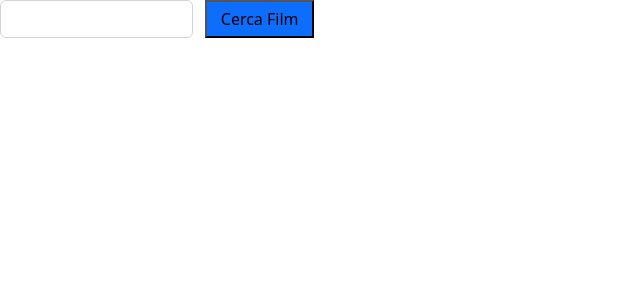
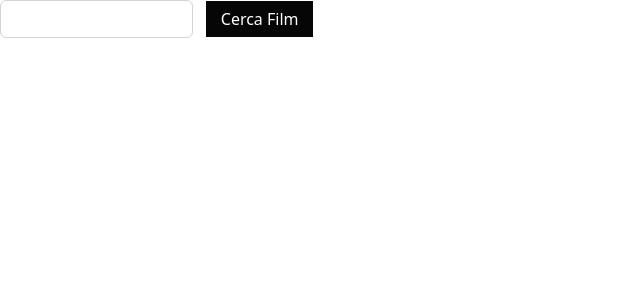
Before and after one commit to Andrea-lulli/vue-boolflix, a Vue app: page / in a window 1280 px wide. Shown: the top 300 px of the page, without its empty margins (0-640 px from the left). Built offline with nearby package versions, Linux system fonts and the light colour scheme.

Commit message:
inserite bandiere e card

```diff
--- a/src/App.vue
+++ b/src/App.vue
@@ -2,7 +2,7 @@
   <div id="app">
     <div class="row">
       <HeaderComp @inputSearch="nomeMethods" />
-      <button class="col-1 bg-primary" @click="SceltaFilm()">Cerca Film</button>
+      <button class="col-1 button-cerca" @click="SceltaFilm()">Cerca Film</button>
     </div>
     <MainComp :CardFilm="ListaFilm" />
   </div>
@@ -18,6 +18,7 @@ export default {
   components: {
     HeaderComp,
     MainComp,
+
   },
 
   data() {
@@ -49,4 +50,13 @@ export default {
 
 
 <style lang="scss">
+body{
+  background-color: rgb(6, 6, 6);
+}
+
+.button-cerca{
+  background-color: rgb(6, 6, 6);
+  color: white;
+  border: 1px solid white;
+}
 </style>
--- a/src/components/CardComp.vue
+++ b/src/components/CardComp.vue
@@ -8,10 +8,10 @@
         alt="..."
       />
       <div class="card-body">
-        <p class="titolo" >{{ CardFilm.title }}</p>
+        <p class="titolo" >Titolo: {{ CardFilm.title }}</p>
         <img class="bandiera" v-if="LinguaFilm.includes(CardFilm.original_language)" :src="`/img/${CardFilm.original_language}.png`" alt="">
         <div v-else class="lingua">{{ CardFilm.original_language }}</div>
-         <p class="lingua">{{ CardFilm.vote_average }}</p>
+         <p class="lingua">Voto: {{ CardFilm.vote_average }}</p>
       </div>
     </div>
 
@@ -43,6 +43,9 @@ div{
 .card-singole{
     flex-basis: 23%;
     margin: 10px 0;
+    color: white;
+    background-color: rgb(90, 88, 88);
+    padding: 10px;
 }
 
 .bandiera{
```
